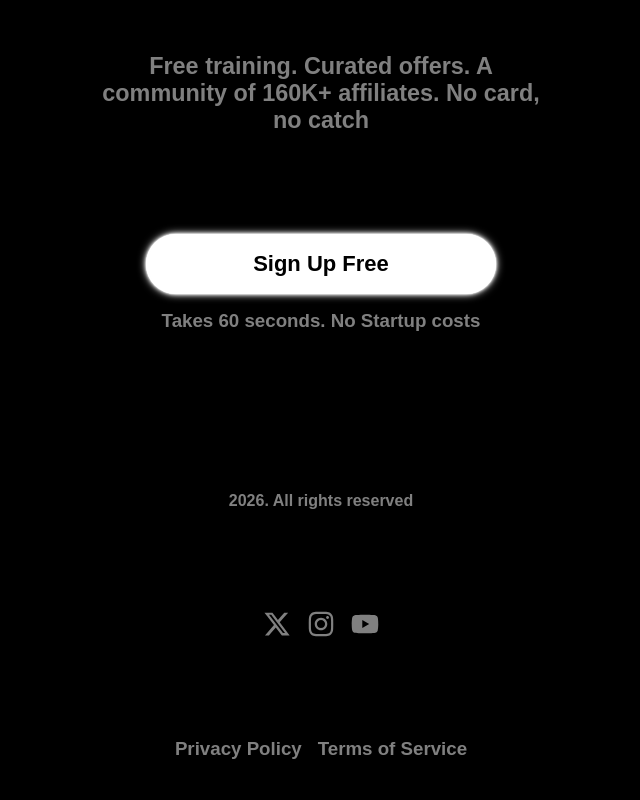
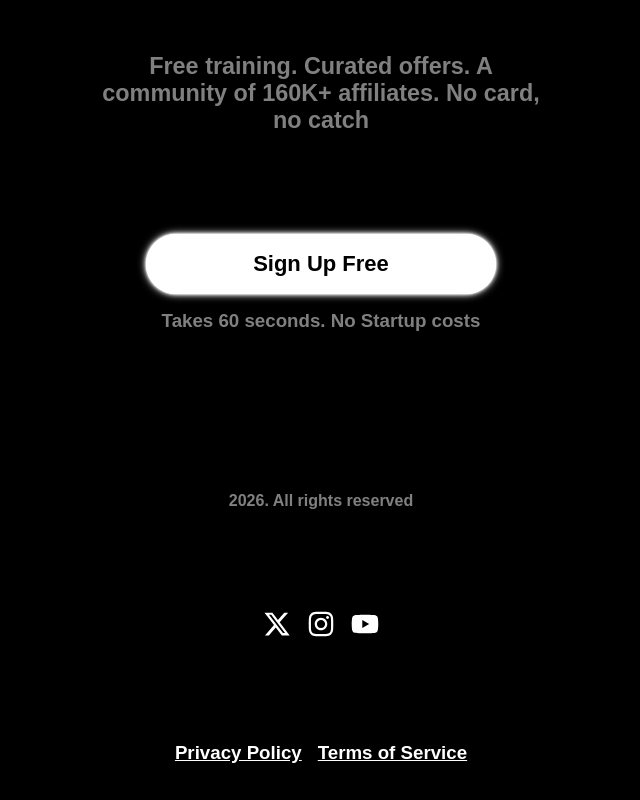
Before and after one commit to codexRegis-debug/Ohan-website, a React app: page / in a window 1280 px wide. Shown: the part 6497-7297 px from the top of the page, without its empty margins (319-959 px from the left). Built offline with nearby package versions, Linux system fonts and the light colour scheme; the HTML template or start-up script is replaced by a standard one.

Commit message:
Changed some things

```diff
--- a/src/pages/ContactUs.tsx
+++ b/src/pages/ContactUs.tsx
@@ -1,5 +1,4 @@
 /**/
-import { useRef, useEffect } from 'react';
 import NewAnime from '../animeanimations/NewAnime.jsx';
 import Effect from '../animeanimations/Effect.jsx'
 
--- a/src/pages/Home.jsx
+++ b/src/pages/Home.jsx
@@ -61,7 +61,6 @@ const Home = () => {
         >
           <h1> Watch - Join - Get paid </h1>
         </div>
-
           <br/>
           <div className='topText' style={{marginTop:'30px', textAlign:'center', color:'white', fontSize:'24px'}}>
             <h1>Get paid to promote</h1>
@@ -69,7 +68,6 @@ const Home = () => {
             <h1>organically, from your </h1>
             <h1>phone.</h1>
             <br/>
-
           </div>
           <div style={{marginTop:'30px', textAlign:'center', fontSize:'24px'}}>
             <p style={{color: 'darkgrey'}}>Free training, real offers, a 160K+</p>
@@ -468,13 +466,23 @@ const Home = () => {
             </div>
 
             <div style={{ display: 'flex', marginTop: '100px', color: 'grey',  alignItems: 'center',gap: '16px', width: '100%'}}>
-              <FaXTwitter size={28}/>
-              <FaInstagram size={28}/>
-              <FaYoutube size={28}/>
+              <NavLink style={{ color: 'white', cursor: 'pointer' }}>
+                <FaXTwitter size={28}/>
+              </NavLink>
+              <NavLink style={{ color: 'white', cursor: 'pointer'  }}>
+                <FaInstagram size={28}/>
+              </NavLink>
+              <NavLink style={{ color: 'white', cursor: 'pointer'  }}>
+                <FaYoutube size={28}/>
+              </NavLink>
             </div>
             <div style={{ display: 'flex', marginTop: '100px', color: 'grey',  alignItems: 'center',gap: '16px', width: '100%'}}>
-              <h3>Privacy Policy</h3>
-              <h3>Terms of Service</h3>
+              <NavLink style={{ color: 'white', cursor: 'pointer'  }}>
+                <h3>Privacy Policy</h3>
+              </NavLink>
+              <NavLink style={{ color: 'white', cursor: 'pointer'  }}>
+                <h3>Terms of Service</h3>
+              </NavLink>
             </div>
             <br/>
           </div>
```
